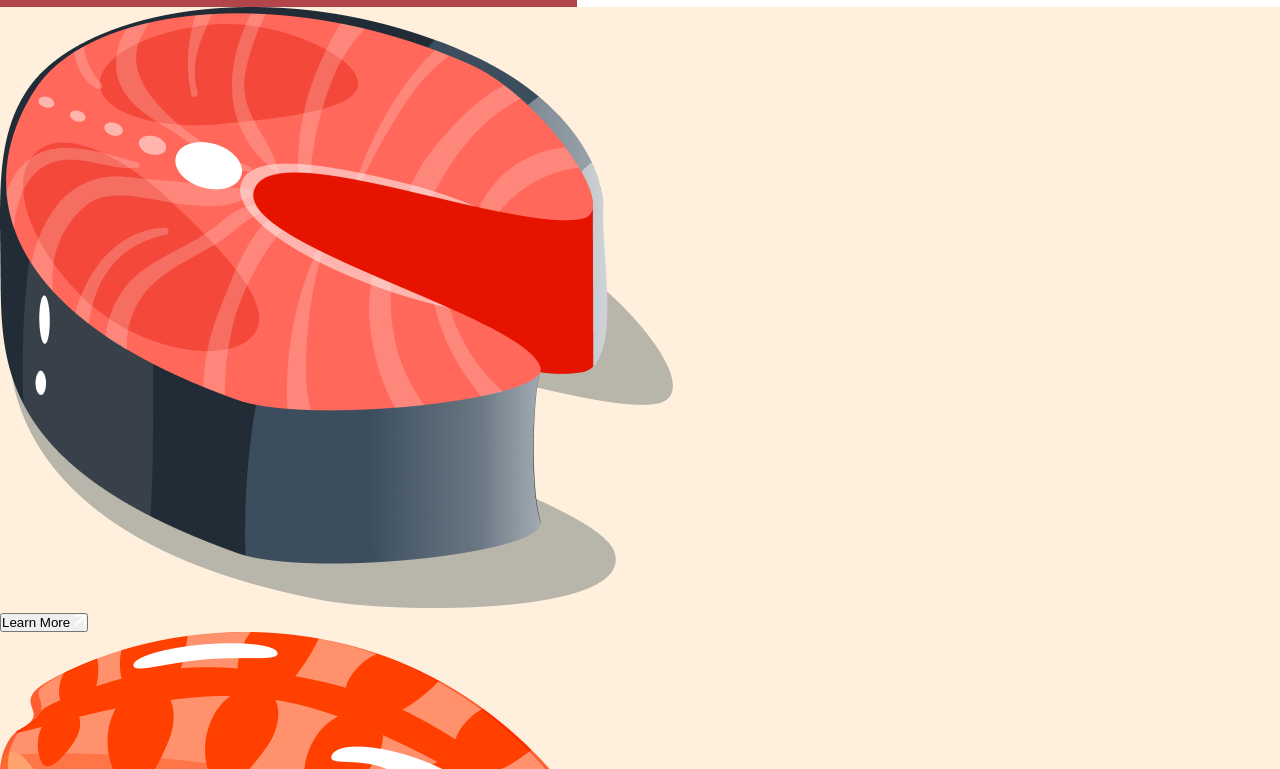
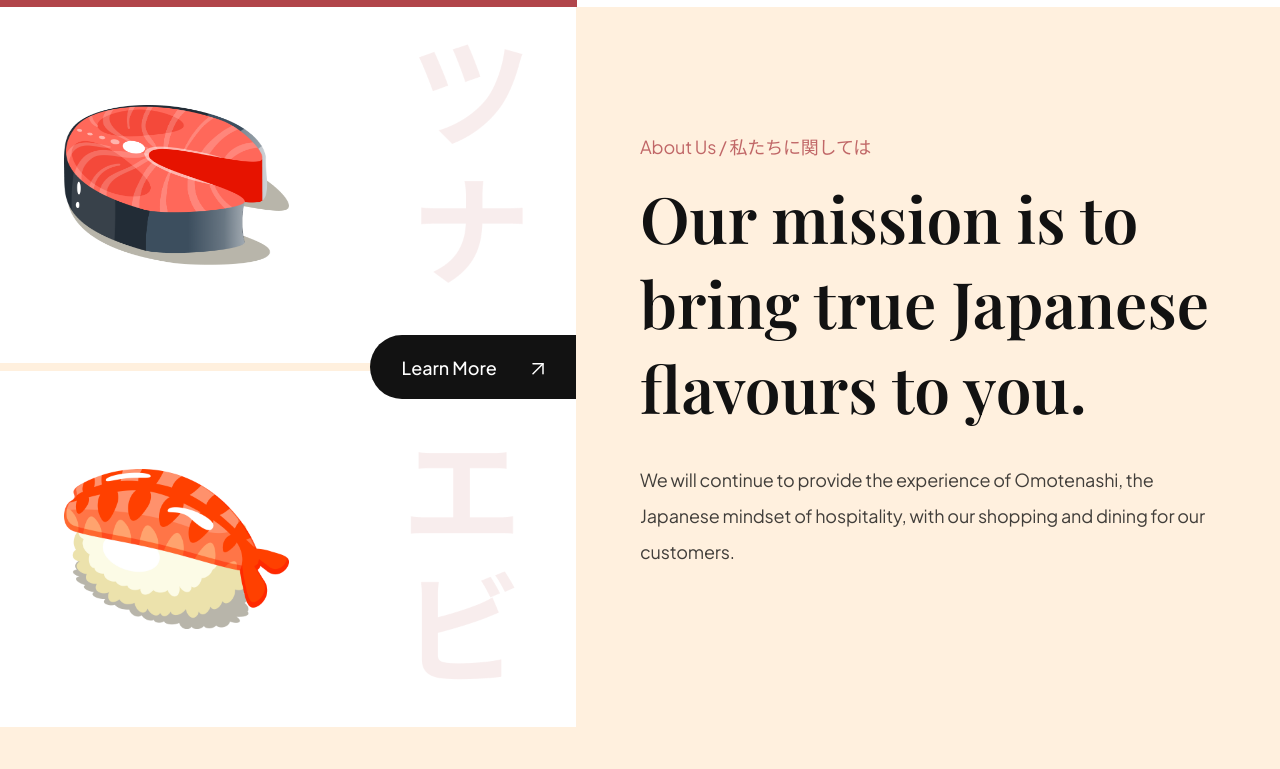
Before and after one commit to sworrrnimaS/Sushi-Website, a website built with Vite: page index.html in a window 1280 px wide. Shown: the part 791-1560 px from the top of the page. After the commit the page ends 1518 px from the top, so only its background shows below. Built offline with nearby package versions, Linux system fonts and the light colour scheme.

Commit message:
completed the About Us section

```diff
--- a/css/sections/about.css
+++ b/css/sections/about.css
@@ -0,0 +1,74 @@
+.about-us {
+  display: flex;
+  min-height: 720px;
+  overflow: hidden;
+}
+.about-us__image {
+  flex: 1;
+  display: flex;
+  flex-direction: column;
+  justify-content: center;
+  background: var(--color-white);
+  position: relative;
+}
+
+.about-us__image div {
+  padding: 32px 64px;
+  flex: 1;
+  display: flex;
+  align-items: center;
+  background-position: center;
+  background-repeat: no-repeat;
+  background-size: contain;
+}
+
+.about-us__image-sushi3 {
+  border-bottom: 8px solid var(--color-creamson);
+  background-image: url("../../assets/about_bg1.png");
+}
+
+.about-us__image-sushi2 {
+  background-image: url("../../assets/about_bg2.png");
+}
+
+.about-us__image-sushi3 img {
+  width: 225px;
+  height: 160px;
+}
+.about-us__image-sushi2 img {
+  width: 225px;
+  height: 160px;
+}
+
+.about-us__button {
+  position: absolute;
+  right: 0;
+  padding: 12px 32px;
+  min-height: 64px;
+  background: var(--secondary-color);
+  border-radius: 32px 0 0 32px;
+
+  border: 0;
+  outline: 0;
+
+  color: #fff;
+  font-family: var(--plus-jakarta-sans);
+  font-weight: 500;
+  font-size: 18px;
+  line-height: 23px;
+
+  cursor: pointer;
+}
+.about-us__button img {
+  object-fit: contain;
+  margin-left: 32px;
+}
+
+.about-us__content {
+  padding: 64px;
+
+  flex: 1;
+  display: flex;
+  justify-content: center;
+  flex-direction: column;
+}
--- a/index.html
+++ b/index.html
@@ -80,25 +80,32 @@
         </div>
       </div>
     </section>
-    <section class="about_us" id="about_us">
-      <div class="about_us__image">
-        <div class="about_us__image-sushi">
+    <section class="about-us" id="about-us">
+      <div class="about-us__image">
+        <div class="about-us__image-sushi3">
           <img src="assets/sushi-3.png" alt="sushi" />
         </div>
+
         <button class="about-us__button">
           Learn More
 
           <img src="assets/arrow-up-right.svg" alt="learn more" />
         </button>
-        <div class="about_us__image">
-          <div class="about_us__image-sushi2">
-            <img src="assets/sushi-2.png" alt="sushi" />
-          </div>
+
+        <div class="about-us__image-sushi2">
+          <img src="assets/sushi-2.png" alt="sushi" />
+        </div>
       </div>
-      <div class="about-us__content">
-        <p class="sushi__subtitle">About Us  / 私たちに関しては</p>
-        <h3 class="sushi__title">Our mission is to bring true Japanese flavours to you.</h3>
-        <p class="sushi__description">We will continue to provide the experience of Omotenashi, the Japanese mindset of hospitality, with our shopping and dining for our customers.
+
+      <div class="about-us__content" data-aos="fade-left">
+        <p class="sushi__subtitle">About Us / 私たちに関しては</p>
+        <h3 class="sushi__title">
+          Our mission is to bring true Japanese flavours to you.
+        </h3>
+        <p class="sushi__description">
+          We will continue to provide the experience of Omotenashi, the Japanese
+          mindset of hospitality, with our shopping and dining for our
+          customers.
         </p>
       </div>
     </section>
```
